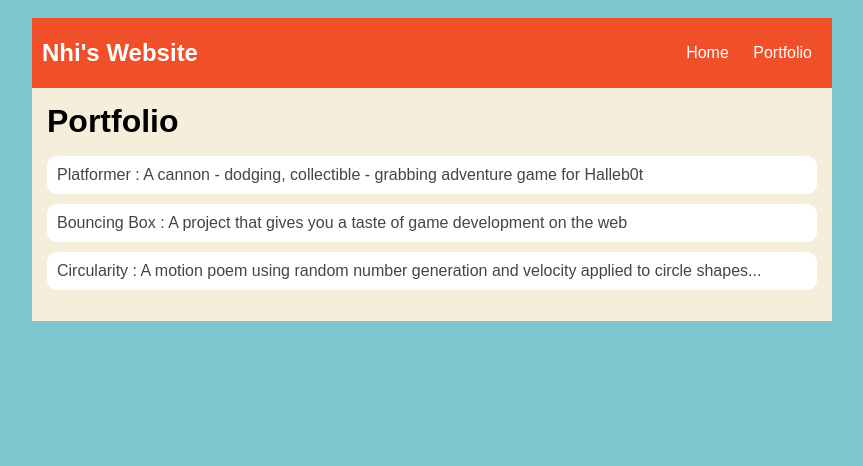
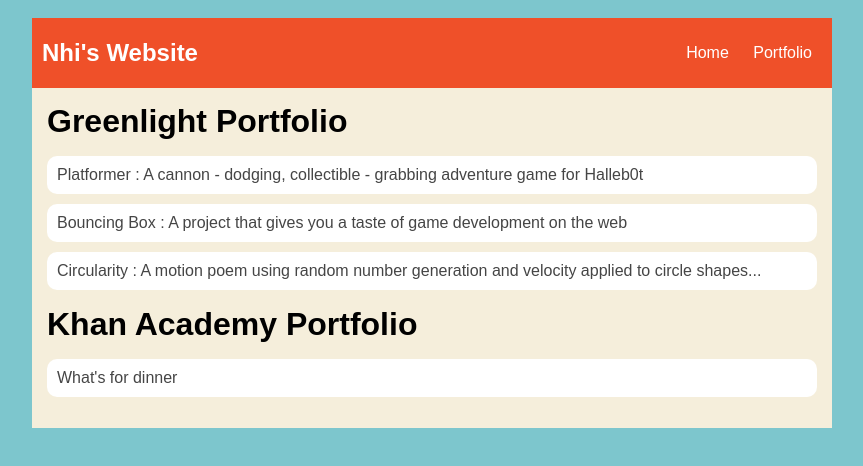
Before and after one commit to nhinguyen3/nhinguyen.github.io, a plain HTML site: page portfolio.html in a window 1280 px wide. Shown: the whole page, without its empty margins (208-1071 px from the left). Drawn offline with Linux system fonts and the light colour scheme.

Commit message:
push my project

```diff
--- a/portfolio.html
+++ b/portfolio.html
@@ -68,23 +68,23 @@
              color: black;
          }
 
-         #portfolio {
+         .portfolio {
              list-style-type: none;
              padding-left: 0;
          }
 
-         #portfolio li {
+         .portfolio li {
              background: #fff;
              padding: 10px;
              border-radius: 10px;
              margin-bottom: 10px;
          }
 
-         #portfolio li:hover {
+         .portfolio li:hover {
              background: #eee;
          }
 
-         #portfolio a {
+         .portfolio a {
              text-decoration: none;
              color: #454545;
          }
@@ -108,11 +108,17 @@
             </nav>
             <main>
                 <div class="content">
-                    <h1>Portfolio</h1>
-                    <ul id="portfolio">
+                    <h1>Greenlight Portfolio</h1>
+                    <ul class="portfolio">
                         <li><a href="projects/platformer/">Platformer : A cannon - dodging, collectible - grabbing adventure game for Halleb0t</a></li>
                         <li><a href="projects/bouncing-box/">Bouncing Box : A project that gives you a taste of game development on the web </a></li>
                         <li><a href="projects/circularity/">Circularity : A motion poem using random number generation and velocity applied to circle shapes...</a></li>
+                    </ul>
+
+                    <h1>Khan Academy Portfolio</h1>
+                    <ul class="portfolio">
+                        <li><a href="https://www.khanacademy.org/computer-programming/spin-off-of-project-whats-for-dinner/6270847545819136">What's for dinner</a></li>
+
                     </ul>
                 </div>
             </main>
```
